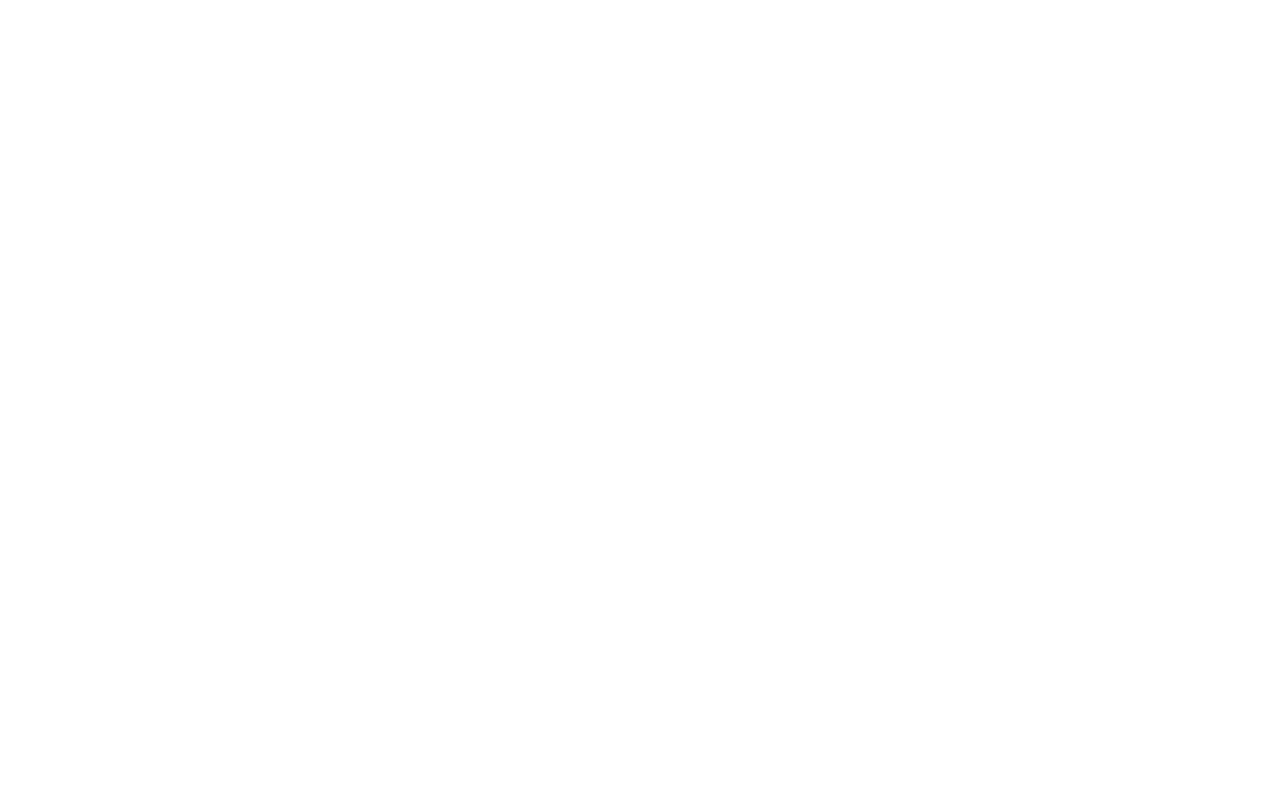
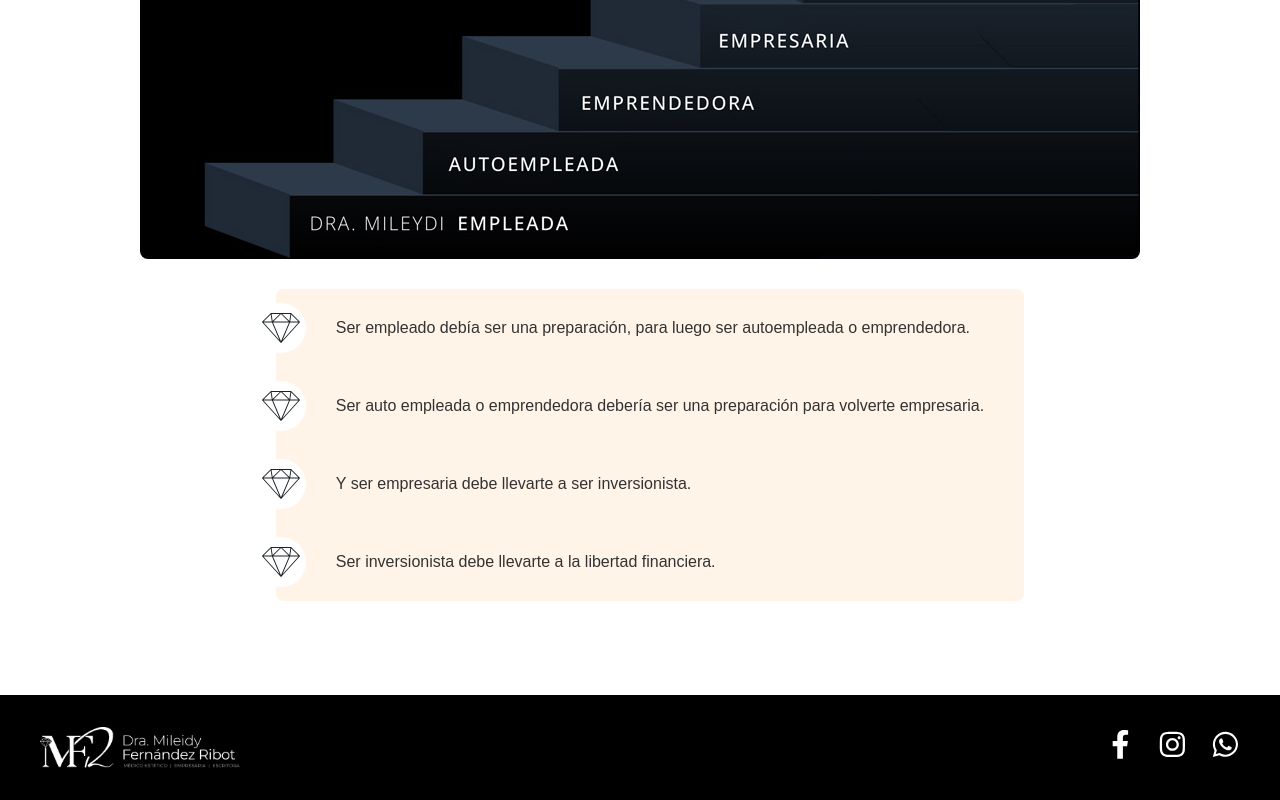
Before and after one commit to chubuntuarc/dm-web, a Next.js app: page /trayectoria in a window 1280 px wide. Shown: the part 985-1785 px from the top of the page. Before the commit the page ends 800 px from the top, so only its background shows below. Built offline with nearby package versions, Linux system fonts and the light colour scheme.

Commit message:
Path update

```diff
--- a/src/app/trayectoria/page.js
+++ b/src/app/trayectoria/page.js
@@ -3,6 +3,7 @@
 import styles from "./path.module.css";
 import Title_Banner from "../../components/Title_Banner";
 import { useState } from "react";
+import Diamond from "../../components/diamond";
 
 export default function Trayectoria() {
   const [activeTab, setActiveTab] = useState("Trayectoria");
@@ -55,7 +56,7 @@
 
       Sin embargo, a lo largo de la vida vamos construyendo un personaje, mismo que puede verse influenciado por los padres, familiares, maestros, amigos, medios de comunicación, influencers de moda etc.
 
-      Puede suceder que ese “personaje” que vamos construyendo no está alineado a lo que pensamos, sentimos, decimos o hacemos, y no nos apoya para lograr el propósito de vida.
+      Puede suceder que ese "personaje" que vamos construyendo no está alineado a lo que pensamos, sentimos, decimos o hacemos, y no nos apoya para lograr el propósito de vida.
 
 Tiene mucho que ver con nuestro autoconcepto, autoestima y amor propio.`,
       image: "/dra_path_esc.jpg",
@@ -95,6 +96,70 @@
               </div>
             )
           ))}
+
+          {/* Additional content specific to each tab */}
+          {activeTab === "Trayectoria" && (
+            <div className={styles.pathAdditionalContent}>
+              <img src="/trayectoria.jpg" alt="Experiencia Profesional" />
+
+              <div className={styles.careerSteps}>
+                <div className={styles.careerStep}>
+                  <div className={styles.diamondIcon}>
+                    <Diamond />
+                  </div>
+                  <div className={styles.stepText}>
+                    <p>Ser empleado debía ser una preparación, para luego ser autoempleada o emprendedora.</p>
+                  </div>
+                </div>
+                <div className={styles.careerStep}>
+                  <div className={styles.diamondIcon}>
+                    <Diamond />
+                  </div>
+                  <div className={styles.stepText}>
+                    <p>Ser auto empleada o emprendedora debería ser una preparación para volverte empresaria.</p>
+                  </div>
+                </div>
+                <div className={styles.careerStep}>
+                  <div className={styles.diamondIcon}>
+                    <Diamond />
+                  </div>
+                  <div className={styles.stepText}>
+                    <p>Y ser empresaria debe llevarte a ser inversionista.</p>
+                  </div>
+                </div>
+                <div className={styles.careerStep}>
+                  <div className={styles.diamondIcon}>
+                    <Diamond />
+                  </div>
+                  <div className={styles.stepText}>
+                    <p>Ser inversionista debe llevarte a la libertad financiera.</p>
+                  </div>
+                </div>
+              </div>
+            </div>
+          )}
+
+          {activeTab === "MedicoEstetico" && (
+            <div className={styles.additionalContent}>
+              <h3>Especialidades</h3>
+              <img src="/dra_path_med.png" alt="Especialidades" />
+              <p>Tratamientos faciales, corporales y procedimientos no invasivos.</p>
+            </div>
+          )}
+
+          {activeTab === "Empresaria" && (
+            <div className={styles.additionalContent}>
+              <h3>Logros Empresariales</h3>
+              <p>Fundadora de múltiples clínicas y centros de estética en México.</p>
+            </div>
+          )}
+
+          {activeTab === "Escritora" && (
+            <div className={styles.additionalContent}>
+              <h3>Publicaciones</h3>
+              <p>Autora de "El arte de pulir un diamante" y coautora de otros libros de desarrollo personal.</p>
+            </div>
+          )}
         </div>
       </div>
     </div>
--- a/src/app/trayectoria/path.module.css
+++ b/src/app/trayectoria/path.module.css
@@ -98,3 +98,72 @@
     max-width: 100%;
   }
 }
+
+.pathAdditionalContent {
+  display: flex;
+  flex-direction: column;
+  align-items: center;
+  padding: 2rem;
+}
+
+.pathAdditionalContent img {
+  border-radius: 8px;
+  width: 100%;
+  height: auto;
+}
+
+.careerSteps {
+  padding: 30px 40px 30px 60px;
+  border-radius: 8px;
+  position: relative;
+}
+
+.stepText {
+  background-color: #FFF4E7;
+  padding: 30px 40px 30px 60px;
+  border-radius: 0;
+  position: relative;
+  width: 100%;
+}
+
+.careerStep:first-child .stepText {
+  border-radius: 8px 8px 0 0;
+}
+
+.careerStep:last-child .stepText {
+  border-radius: 0 0 8px 8px;
+}
+
+.careerStep {
+  display: flex;
+  align-items: flex-start;
+  position: relative;
+}
+
+.diamondIcon {
+  position: absolute;
+  left: -20px;
+  top: 50%;
+  transform: translateY(-50%);
+  width: 50px;
+  height: 50px;
+  display: flex;
+  align-items: center;
+  justify-content: center;
+  background-color: #fff;
+  border-radius: 50%;
+  z-index: 1;
+}
+
+@media (max-width: 768px) {
+  .careerSteps {
+    padding: 30px 20px 20px 40px;
+    margin: 30px 20px;
+  }
+
+  .diamond {
+    width: 50px;
+    height: 55px;
+    left: -25px;
+  }
+}
```
Also changed, not shown: public/trayectoria.jpg (added).
